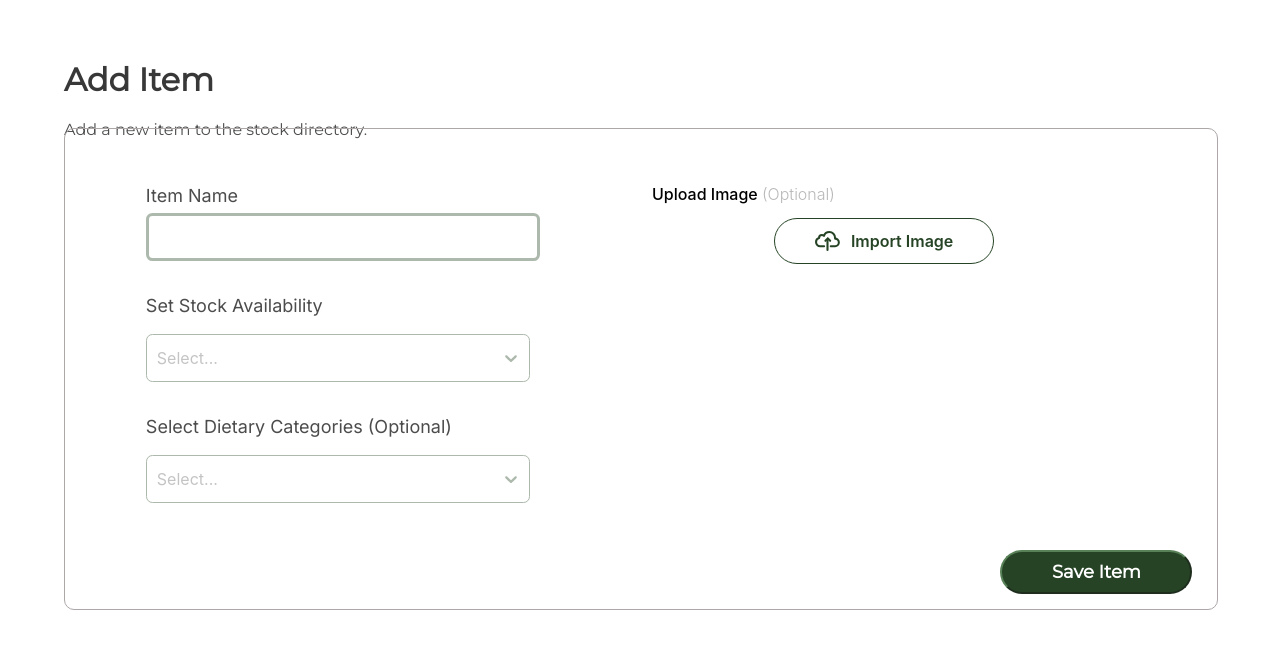
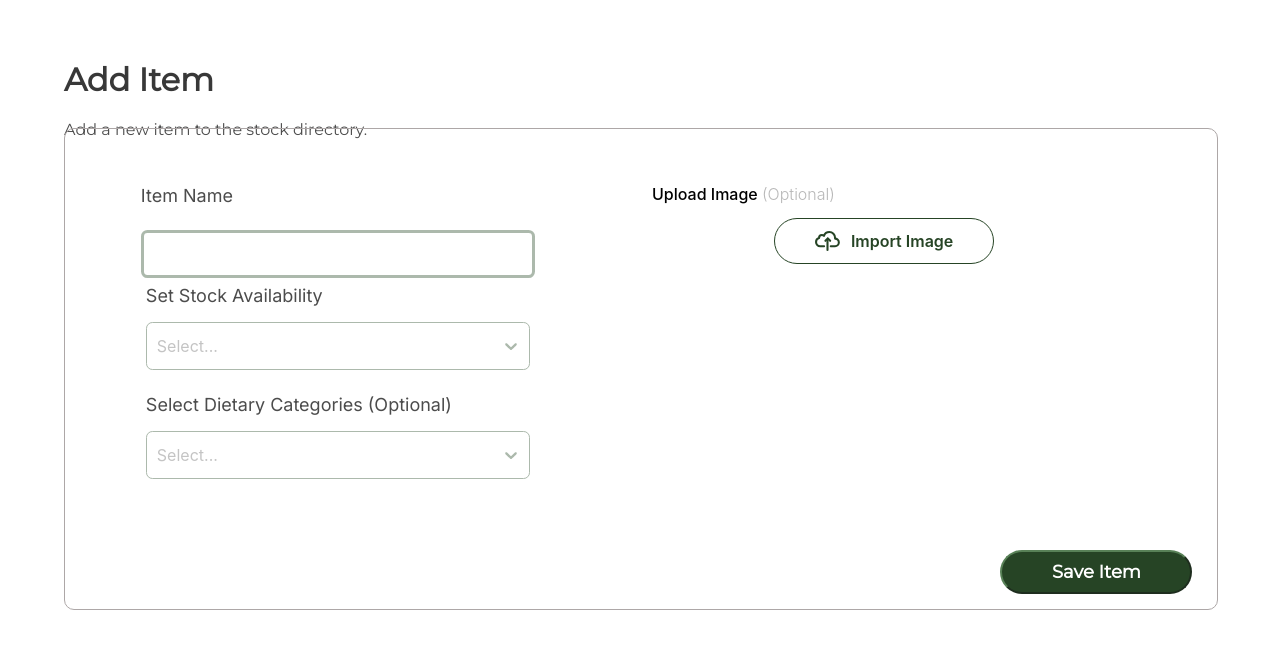
Before and after one commit to codebase-berkeley/berkeley-food-pantry, a React (Create React App) app in the folder client/: page / in a window 1280 px wide. Shown: the top 648 px of the page. Built offline with nearby package versions, Linux system fonts and the light colour scheme.

Commit message:
changing css

```diff
--- a/client/src/add_food.css
+++ b/client/src/add_food.css
@@ -220,7 +220,7 @@ label, input {
         border: none;
         justify-content: center;
         align-items: center;
-        height: 70%;
+        height: 60%;
         width: auto;
         margin-top: 6%;
         margin-left: 0%;
@@ -231,8 +231,9 @@ label, input {
         margin-left: 9%;
         display: flex;
         height: 10vh;
-        width: 100vw;
+        width: 80vw;
         font-family: "Montserrat";
+        overflow-x: none;
     }
 
     .add-food-component-header h1 {
@@ -253,7 +254,9 @@ label, input {
         height: 5vh;
     }
     .item-name-input {
-        width: 0%;
+        width: 80vw;
+        font-weight: 600;
+        padding-top: 2vh;
     }
     .right-side-container {
         display: flex;
--- a/client/src/add_food.js
+++ b/client/src/add_food.js
@@ -76,13 +76,13 @@ export default function AddFood() {
                             <form>
                                 <label className = "item-name-input">
                                     Item Name
+                                    </label>
                                     <input className = "item-name-textbox" type="text" name="name" />
-                                </label>
                             </form>
                         </div>
 
                         <div className="stock-dropdown">
-                            <p id="filterControlLabel">Set Stock Availability</p>
+                            <label className = "item-name-input">Set Stock Availability</label>
                             <div id="filter-dropdown">
                                 <Select className="custom-dropdown"
                                     menuPlacement='auto'
@@ -97,7 +97,7 @@ export default function AddFood() {
                         </div>
 
                         <div className="categories-dropdown">
-                            <p id="filterControlLabel">Select Dietary Categories (Optional)</p>
+                            <label className = "item-name-input">Select Dietary Categories (Optional)</label>
                             <div>
                                 <Select className="custom-dropdown"
                                     styles={customStyles}
```
